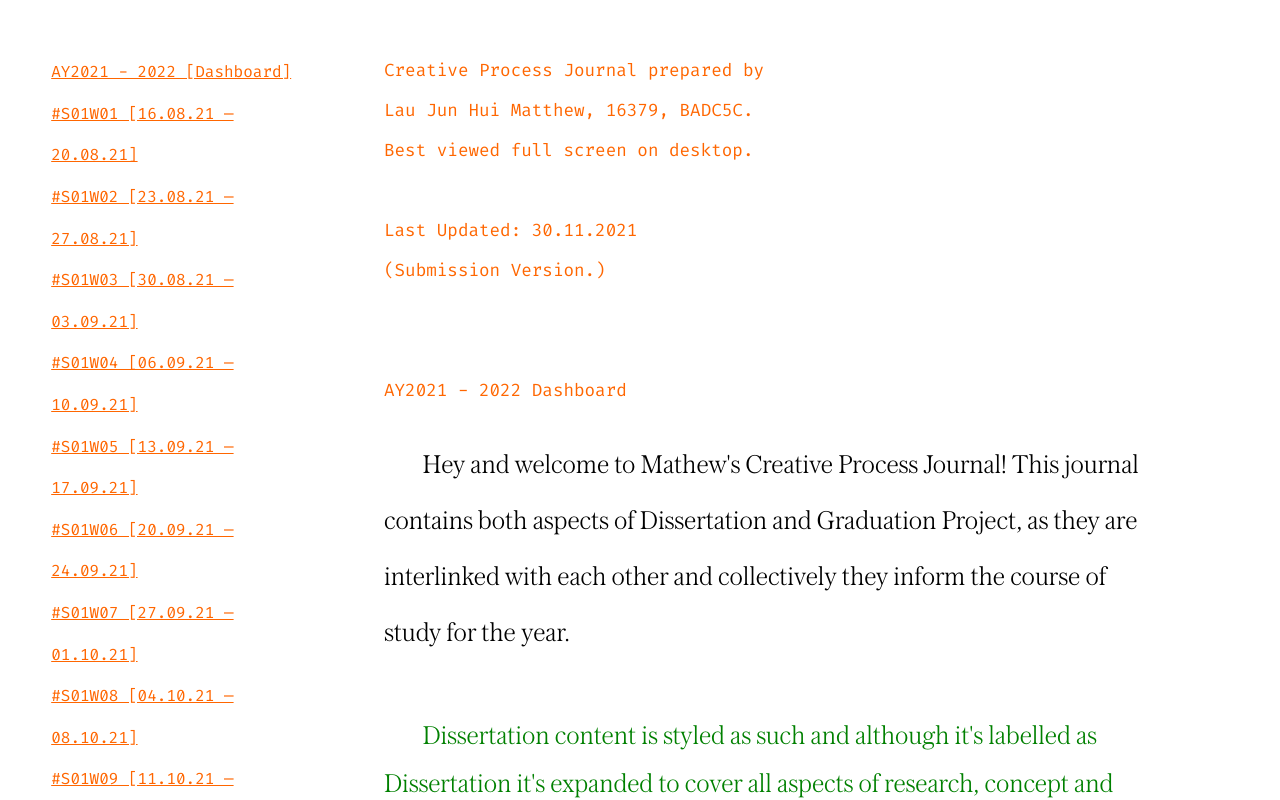
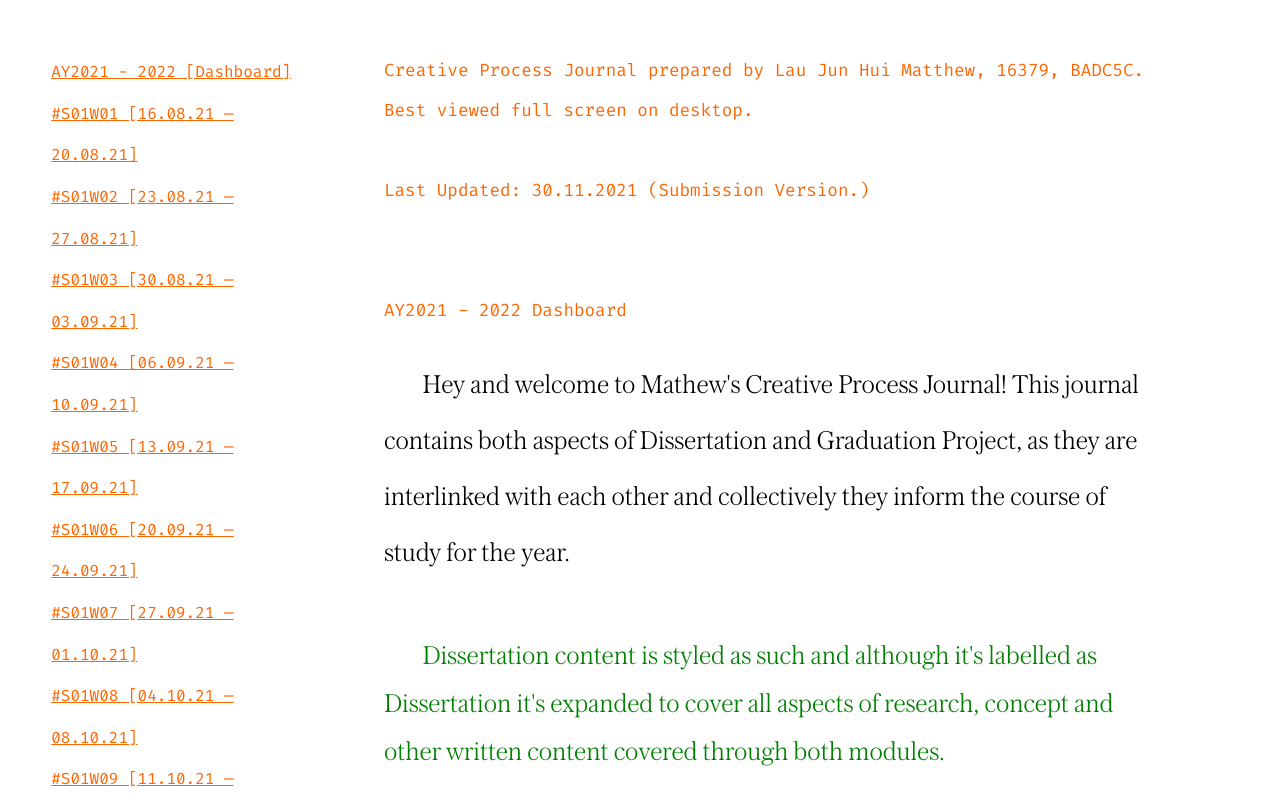
Before and after one commit to matthewlaujh/LASALLESODC-CPJ, a plain HTML site: page index.html in a window 1280 px wide. Shown: the top 800 px of the page. Drawn offline with nearby package versions, Linux system fonts and the light colour scheme; a script that the page names is missing.

Commit message:
index small update text formatting

```diff
--- a/index.html
+++ b/index.html
@@ -28,11 +28,9 @@
     <div class="main-content">
       <div class="content">
 
-        <p class="page-header">Creative Process Journal prepared by
-          <br>Lau Jun Hui Matthew, 16379, BADC5C.
+        <p class="page-header">Creative Process Journal prepared by Lau Jun Hui Matthew, 16379, BADC5C.
           <br>Best viewed full screen on desktop.<br>
-          <br>Last Updated: 30.11.2021 <br>
-          (Submission Version.)<br>
+          <br>Last Updated: 30.11.2021 (Submission Version.)<br>
           <br><br>
           AY2021 - 2022 Dashboard
         </p>
```
